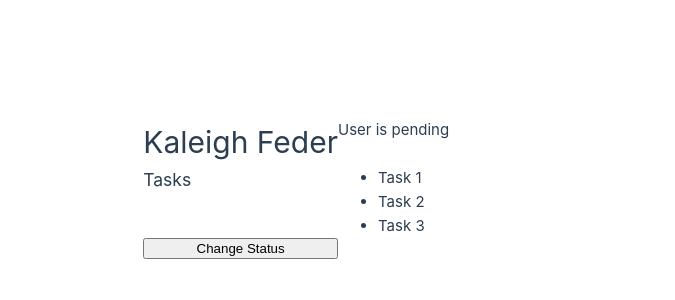
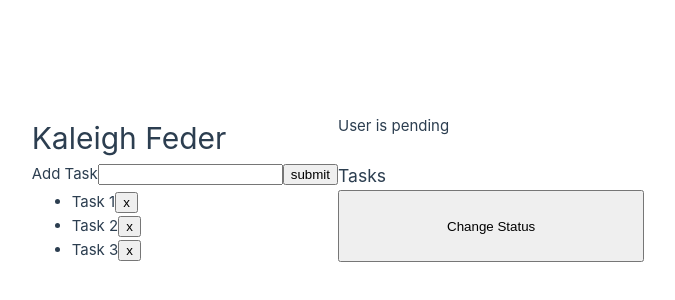
Before and after one commit to kalefed/learning-vue, a Vue app in the folder vue-crash-course/: page / in a window 1280 px wide. Shown: the part 212-512 px from the top of the page, without its empty margins (302-977 px from the left). Built offline with nearby package versions, Linux system fonts and the light colour scheme.

Commit message:
feat: dynamically add and remove tasks

```diff
--- a/vue-crash-course/src/App.vue
+++ b/vue-crash-course/src/App.vue
@@ -4,6 +4,7 @@
 const name = ref("Kaleigh Feder");
 const status = ref("pending");
 const tasks = ref(["Task 1", "Task 2", "Task 3"]);
+const newTask = ref("");
 
 const toggleStatus = () => {
   if (status.value === "active") {
@@ -14,6 +15,17 @@
     status.value = "active";
   }
 };
+
+const addTask = () => {
+  if (newTask.value.trim() != "") {
+    tasks.value.push(newTask.value);
+    newTask.value = "";
+  }
+};
+
+const deleteTask =(index) => {
+  tasks.value.splice(index, 1)
+}
 </script>
 
 <template>
@@ -22,9 +34,18 @@
   <p v-else-if="status === 'pending'">User is pending</p>
   <p v-else>User is inactive</p>
 
+  <form @submit.prevent="addTask">
+    <label for="" newTask>Add Task</label>
+    <input type="text" id="newTask" name="newTask" v-model="newTask" />
+    <button type="submit">submit</button>
+  </form>
+
   <h3>Tasks</h3>
   <ul>
-    <li v-for="task in tasks" :key="task">{{ task }}</li>
+    <li v-for="(task, index) in tasks" :key="task">
+      <span>{{ task }}</span>
+      <button @click="deleteTask(index)">x</button>
+    </li>
   </ul>
 
   <button v-on:click="toggleStatus">Change Status</button>
```
